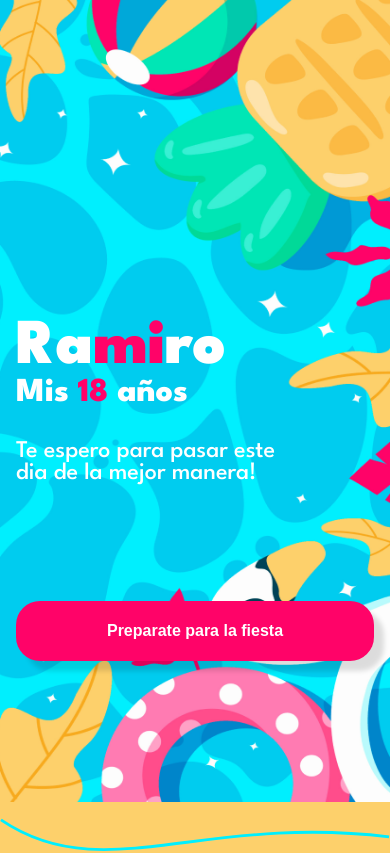
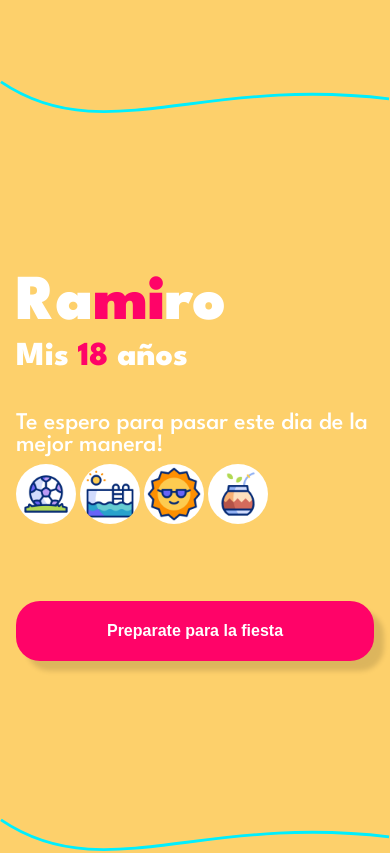
Before and after one commit to AHerrera23/Mis18Ramiro, a plain HTML site: page index.html in a window 390 px wide. Shown: the top 853 px of the page. Drawn offline with Linux system fonts and the light colour scheme.

Commit message:
invitacion terminada

```diff
--- a/index.html
+++ b/index.html
@@ -1,5 +1,5 @@
 <!DOCTYPE html>
-<html lang="en">
+<html lang="es">
 <head>
     <meta charset="UTF-8">
     <meta name="viewport" content="width=device-width, initial-scale=1.0">
@@ -15,11 +15,17 @@
         <h2>Por favor, abre la invitación desde tu celular.</h2>
     </div>
     <div class="container mobile" >
-        <img class="fondo" src="images/fondo.png" alt="imagen de fondo">
+        <img class="lineaHome" src="images/linea.svg" alt="linea divisoria">
         <div class="titulos">
             <h1>Ra<span>mi</span>ro</h1>
             <h2>Mis <span>18</span> años</h2>
             <h3>Te espero para pasar este dia de la mejor manera!</h3>
+            <div class="galeriaIconos">
+                <img class="pelota" src="images/football_17905637.gif" alt="animacion de pelota">
+                <img class="pileta" src="images/swimming-pool_14659846.gif" alt="animacion pileta">
+                <img class="sol" src="images/sun_11779621.gif" alt="animacion de sol">
+                <img class="mate" src="images/mate_17375632.gif" alt="animacion de mate">
+            </div>
         </div>
         <button class="btn" id="btn">Preparate para la fiesta</button>
     </div>
@@ -61,6 +67,7 @@
     </div>
     <footer>
         <h5>@2024 Diseñado por <span class="spanFooter"> Abel Herrera </span></h5>
+        <h5><span class="spanFooter">aherrera.dm@gmail.com</span></h5>
         <h5>Recursos visuales por <span class="spanFooter">Freepik</span></h5>
     </footer>
     <script src="js/main.js"></script>
--- a/styles/styles.css
+++ b/styles/styles.css
@@ -92,11 +92,19 @@ footer{
         display: flex;
         flex-direction: column;
         padding-left: 1rem;
-        grid-column: 1/4;
+        padding-right: 1rem;
+        grid-column: 1/5;
         grid-row: 2/4;
+        gap: 0.5rem;
     }
     h3{
         padding-top: 2rem;
+    }
+    .lineaHome{
+        width: 100%;
+        grid-column: 1/5;
+        grid-row: 1/3;
+        margin-top: 5rem;
     }
     .btn{
         margin-left: 1rem;
```
